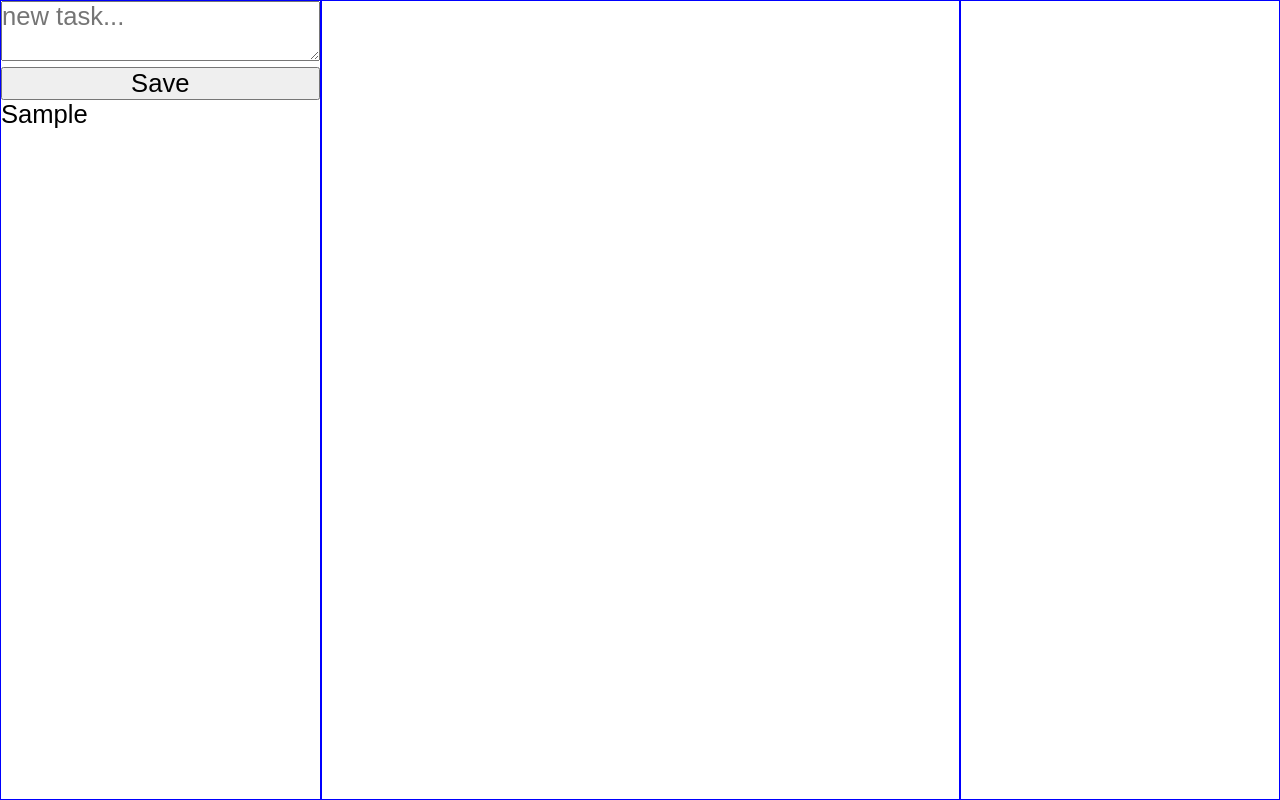
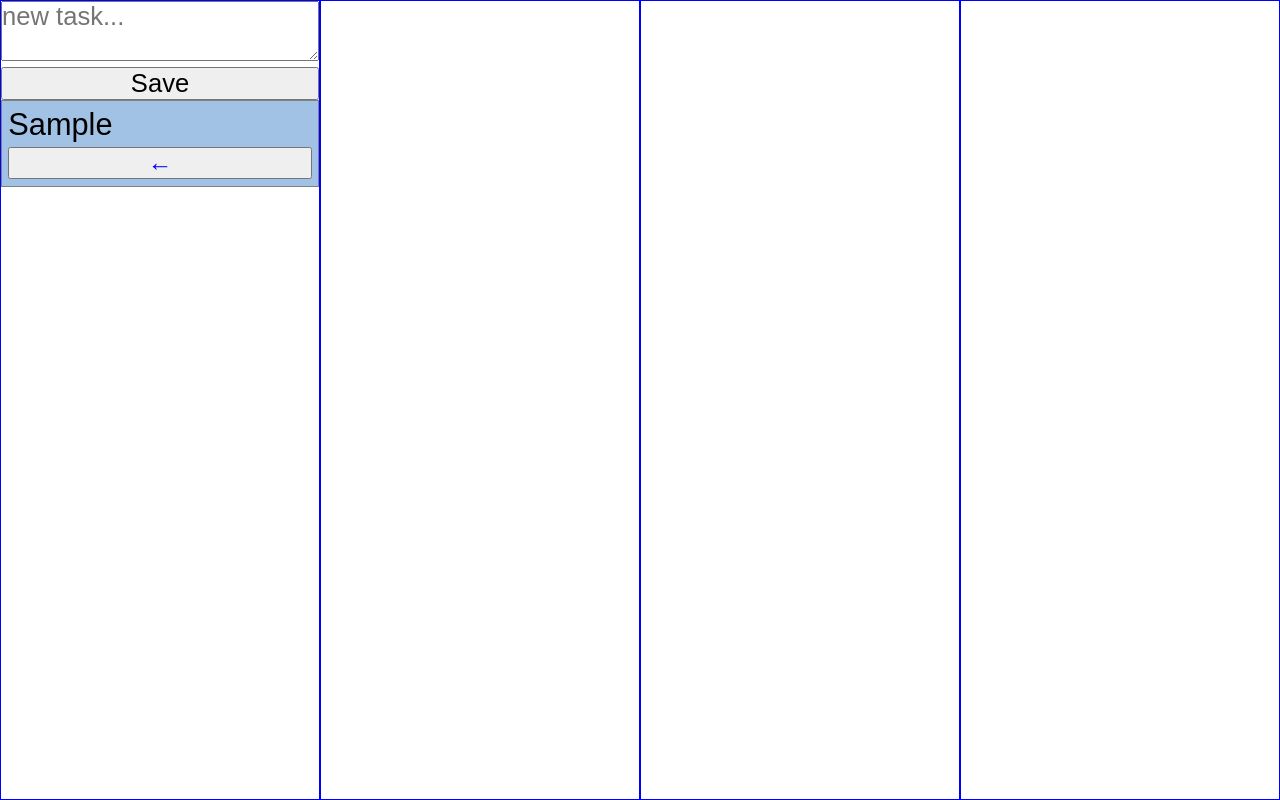
Before and after one commit to freddeP/kanbanTe16, a plain HTML site: page index.html in a window 1280 px wide. Both pictures are taken after typing "Sample" into the empty fields and a click on the button "Save". Drawn offline with Linux system fonts and the light colour scheme.

Commit message:
before dragNdrop

```diff
--- a/index.html
+++ b/index.html
@@ -17,6 +17,7 @@
 
 
         </div>
+        <div class="kanban today"></div>
         <div class="kanban progress"></div>
         <div class="kanban done"></div>
     </div>
--- a/kanban.css
+++ b/kanban.css
@@ -19,7 +19,7 @@
 
 }
 .progress{
-    flex:2;
+
 
 }
 
@@ -27,3 +27,19 @@ textarea, button{
     font-size:1.6rem;
     width:100%;
 }
+
+.createdTask{
+
+    padding:2%;
+    font-size:1.2em;
+    background: rgb(161, 194, 228);
+    border:1px solid grey;
+    cursor:pointer;
+    margin-bottom: 10px;
+
+}
+.backButton{
+    width:100%;
+    font-size:0.8em;
+    color:blue;
+}
--- a/kanban.js
+++ b/kanban.js
@@ -10,9 +10,6 @@ function checkKey(ev){
 
 
 }
-
-
-
 // Hämta ett element i html-strukturen med hjälp av id. Lagra i konstant variabel
 const mySaveButton = document.getElementById("saveNewTask");
 // lägg till klick på save-knappen
@@ -25,14 +22,14 @@ function saveNewTask(){
 
   // Hämta textrutans innehåll
   const text = document.getElementById('newTask');
-
-  console.log(text.value);
+  if(text.value.trim().length > 0)
+  {
+    console.log(text.value);
     // skapa en ny div
     var divTask = document.createElement('div');
+    divTask.className = "createdTask";
     // lägg till lyssnare till vårt nya element.
-    divTask.addEventListener("click", function()
-    { console.log(this);
-    });
+    divTask.addEventListener("click",moveToNext);
 
     // skapa en text-node som du kan lägga in i din nya div
     var theText = document.createTextNode(text.value);
@@ -40,9 +37,58 @@ function saveNewTask(){
     divTask.appendChild(theText);
 
     // lägg till nya diven i föräldern till knappen du tryckte på
-    this.parentElement.appendChild(divTask);
+    // hämta kanban-klassen och gå in i första elementet [0]
+    const firstKanban = document.getElementsByClassName('kanban')[0];
 
-    // Tömmer textrutan
-    text.value = "";
+    // Lägg till tillbaka-knapp
+    var backButton = document.createElement('button');
+    backButton.className = "backButton";
+    backButton.innerHTML = "&larr;";
+    backButton.addEventListener("click", moveBack);
+    divTask.appendChild(backButton);
+
+
+
+    firstKanban.appendChild(divTask);
+
+  }  // end if
+
+  // Tömmer textrutan
+  text.value = "";
+
+}  // end function
+
+
+function moveToNext(){
+
+    // vi måste hitta vilket index vår nuvarande förälder har.
+    // detta för att kunna byta ut föräldern mot en bättre...
+    //
+    const kanban = Array.from(document.getElementsByClassName('kanban'));
+   // Leta efter index för förälder jag kom ifrån...
+    let currentParentIndex = kanban.indexOf(this.parentElement);
+
+    console.log(currentParentIndex);
+
+    if(currentParentIndex<kanban.length-1)
+    {
+     currentParentIndex = currentParentIndex + 1;
+     kanban[currentParentIndex].appendChild(this);
+    }
+}
+
+function moveBack(ev){
+
+ev.stopPropagation();
+
+    const clickedParent = this.parentElement;
+    const kanban = Array.from(document.getElementsByClassName('kanban'));
+    let currentParentIndex = kanban.indexOf(clickedParent.parentElement);
+
+    if(currentParentIndex > 0)
+    {
+        currentParentIndex -= 1;
+        kanban[currentParentIndex].appendChild(clickedParent);
+    }
 
 }
```
